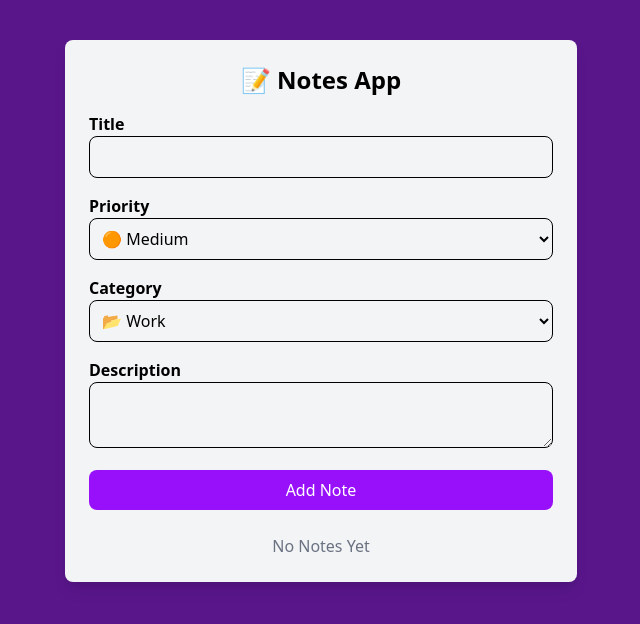
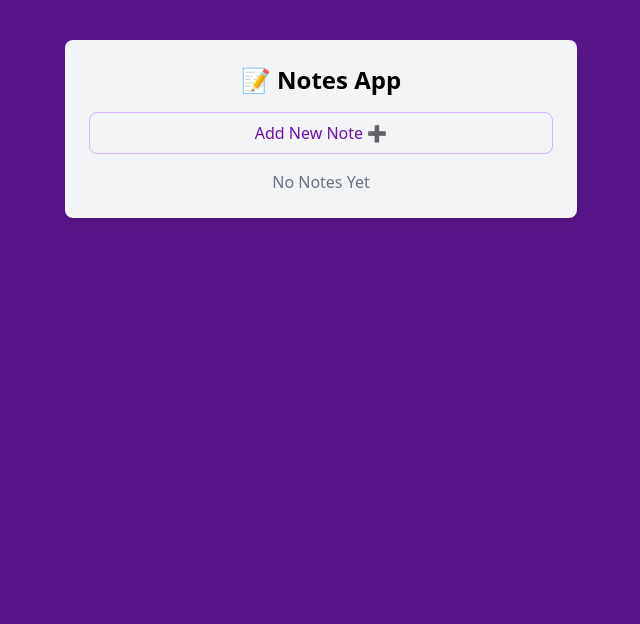
Before and after one commit to Marcscob/Traversy-modern-react-course-sandbox, a React (Vite) app in the folder notes-app/: page / in a window 1280 px wide. Shown: the top 624 px of the page, without its empty margins (319-959 px from the left). Built offline with nearby package versions, Linux system fonts and the light colour scheme.

Commit message:
Make Form Collapsible

```diff
--- a/notes-app/src/components/NoteForm.jsx
+++ b/notes-app/src/components/NoteForm.jsx
@@ -7,6 +7,7 @@
     priority: 'Medium',
     description: '',
   });
+  const [isFormVisible, setIsFormVisible] = useState(false);
 
   const handleChange = (e) => {
     setFormData({
@@ -37,6 +38,16 @@
   };
 
   return (
+    <>
+      {/* Toggle Button */}
+      <button
+        onClick={() => setIsFormVisible(!isFormVisible)}
+        className='w-full bg-gray-100 border border-gray-300 text-purple-800 py-2 rounded-lg cursor-pointer hover:bg-purple-200 hover: border-purple-300 transition mb-4'
+      >
+        {isFormVisible ? 'Hide Form ✖️' : 'Add New Note ➕'}
+      </button>
+      {/* Form */}
+      {isFormVisible && (
         <form onSubmit={handleSubmit} className='mb-6'>
           <div className='mb-4'>
             <label htmlFor='title' className='block font-semibold'>
@@ -98,6 +109,8 @@
             Add Note
           </button>
         </form>
+      )}
+    </>
   );
 };
 
```
Lines whose indentation alone changed are shown as unchanged.
